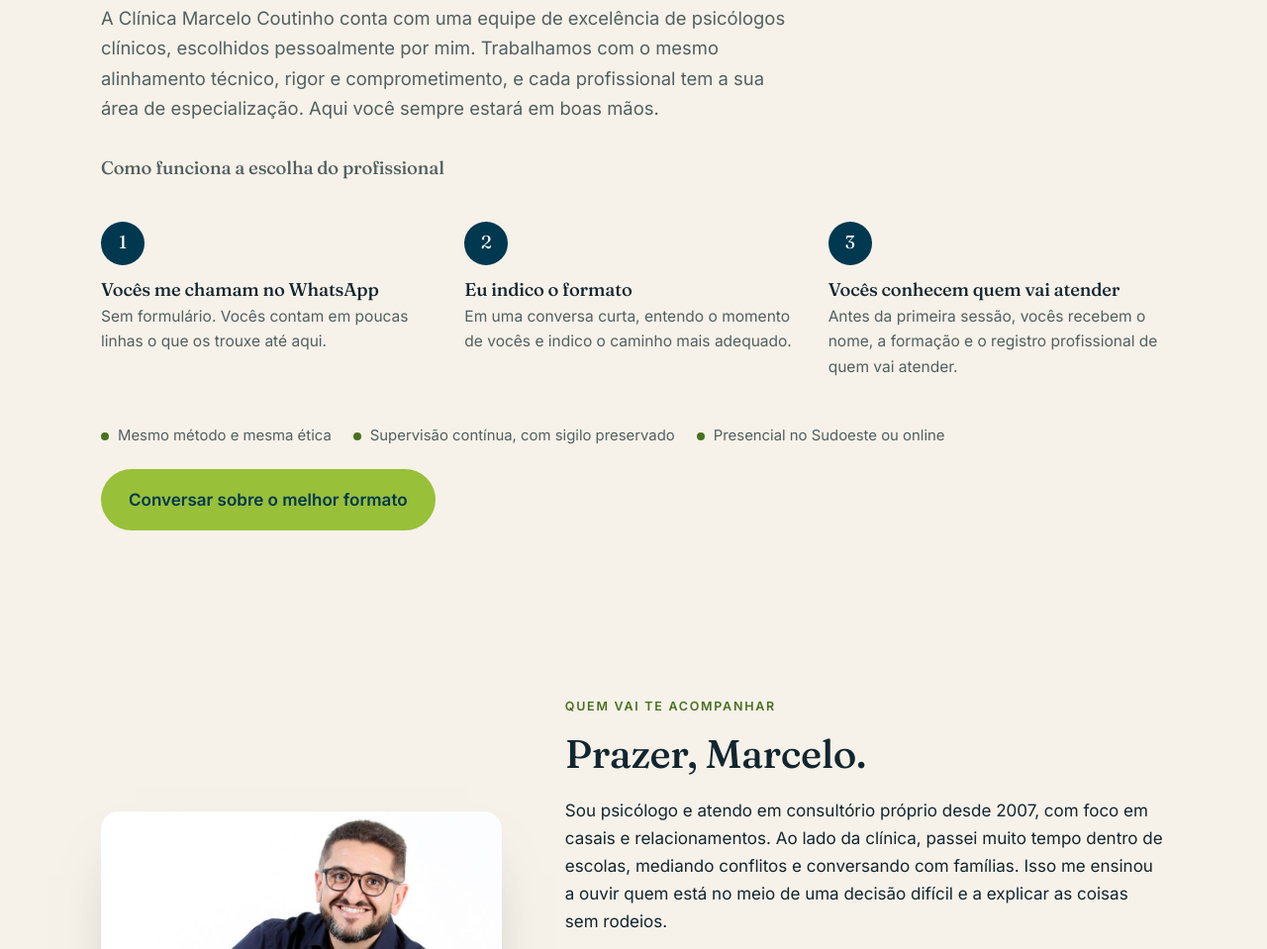
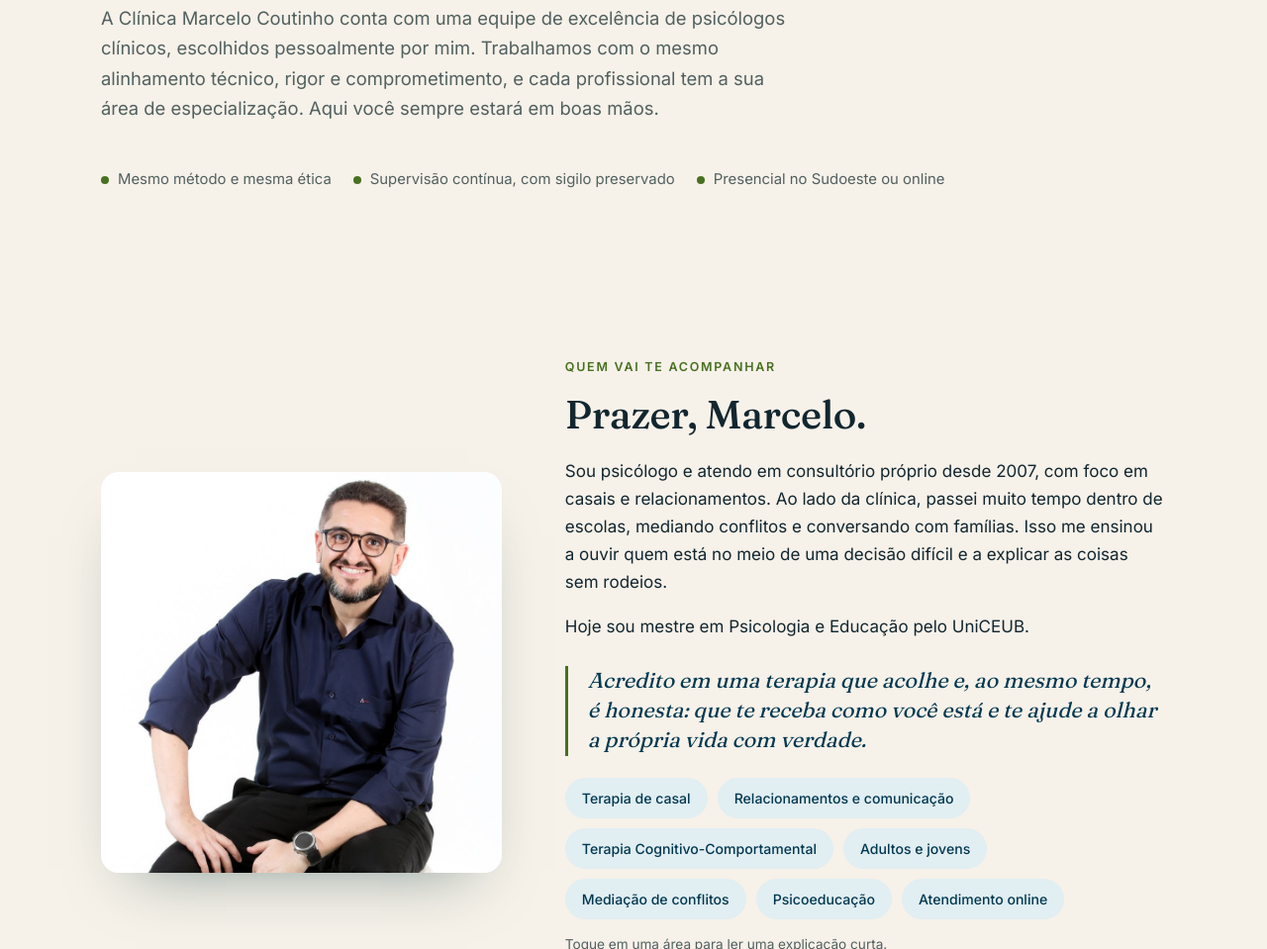
Before and after one commit to marceloxibiu/marceloxibiu.github.io, a plain HTML site: page index.html in a window 1280 px wide. Shown: the part 5345-6304 px from the top of the page at 99% size. Drawn offline with Linux system fonts and the light colour scheme.

Commit message:
Equipe: remove 'Como funciona a escolha do profissional' e o botão de formato

```diff
--- a/index.html
+++ b/index.html
@@ -522,19 +522,12 @@ button.chip .go{display:inline-flex;gap:6px;align-items:center;margin-top:12px;f
     <span class="eyebrow">Equipe Marcelo Coutinho</span>
     <h2 class="reveal">Minha agenda é concorrida. O cuidado não precisa esperar.</h2>
     <p class="lead reveal">A Clínica Marcelo Coutinho conta com uma equipe de excelência de psicólogos clínicos, escolhidos pessoalmente por mim. Trabalhamos com o mesmo alinhamento técnico, rigor e comprometimento, e cada profissional tem a sua área de especialização. Aqui você sempre estará em boas mãos.</p>
-    <h3 class="reveal" style="margin-top:34px;font-size:1.15rem;color:var(--muted)">Como funciona a escolha do profissional</h3>
-    <ol class="pick-steps">
-      <li class="reveal"><h3>Vocês me chamam no WhatsApp</h3><p>Sem formulário. Vocês contam em poucas linhas o que os trouxe até aqui.</p></li>
-      <li class="reveal"><h3>Eu indico o formato</h3><p>Em uma conversa curta, entendo o momento de vocês e indico o caminho mais adequado.</p></li>
-      <li class="reveal"><h3>Vocês conhecem quem vai atender</h3><p>Antes da primeira sessão, vocês recebem o nome, a formação e o registro profissional de quem vai atender.</p></li>
-    </ol>
     <div class="team-foot">
       <ul class="facts reveal">
         <li>Mesmo método e mesma ética</li>
         <li>Supervisão contínua, com sigilo preservado</li>
         <li>Presencial no Sudoeste ou online</li>
       </ul>
-      <a class="btn btn-primary reveal" data-key="formato" href="https://wa.me/5561993136993?text=Ol%C3%A1%2C%20Marcelo%21%20Vi%20seu%20site%20e%20gostaria%20de%20conversar%20sobre%20o%20melhor%20formato%20de%20atendimento.%20Podemos%20conversar%3F" target="_blank" rel="noopener">Conversar sobre o melhor formato</a>
     </div>
   </div>
 </section>
```
